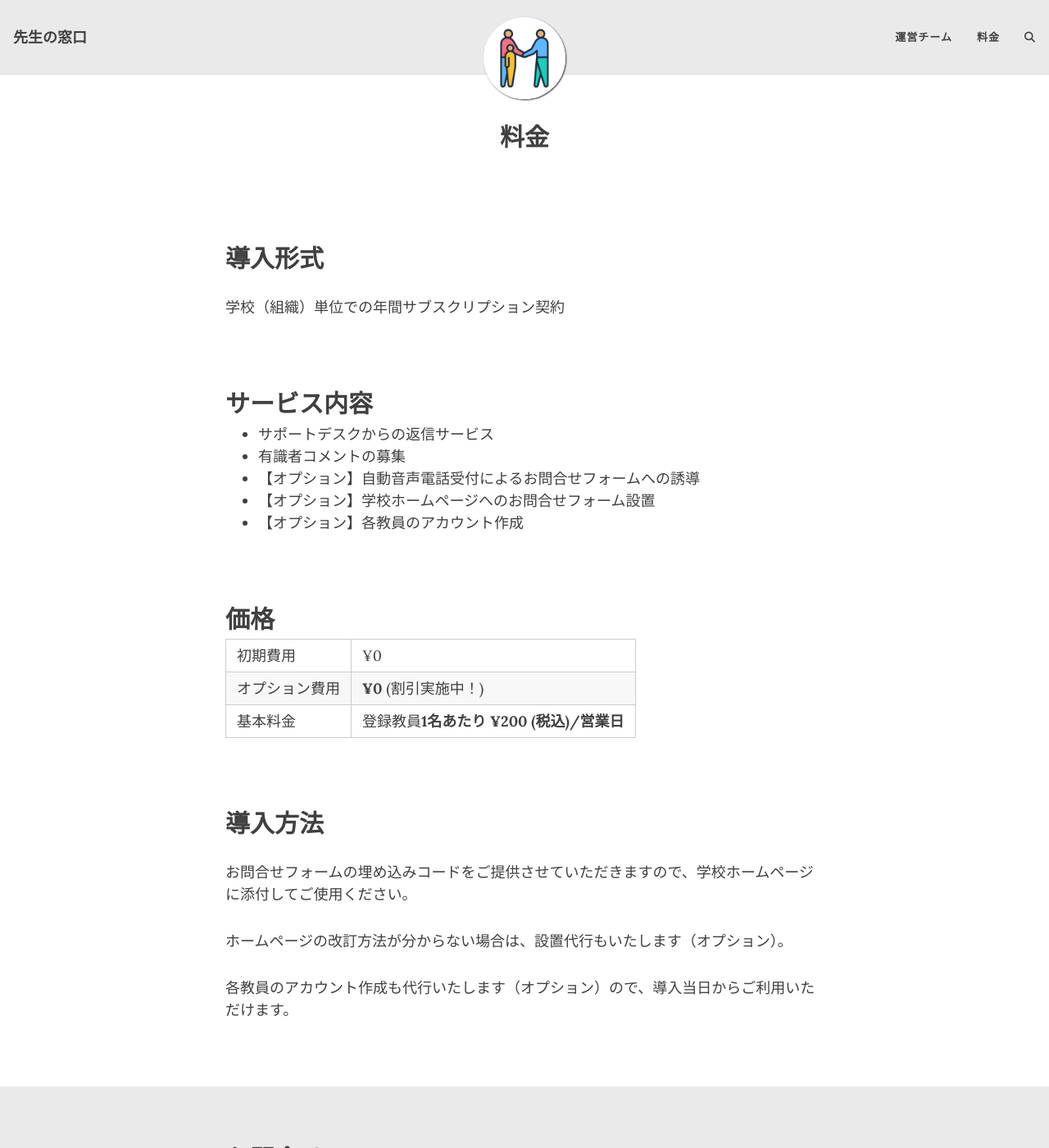
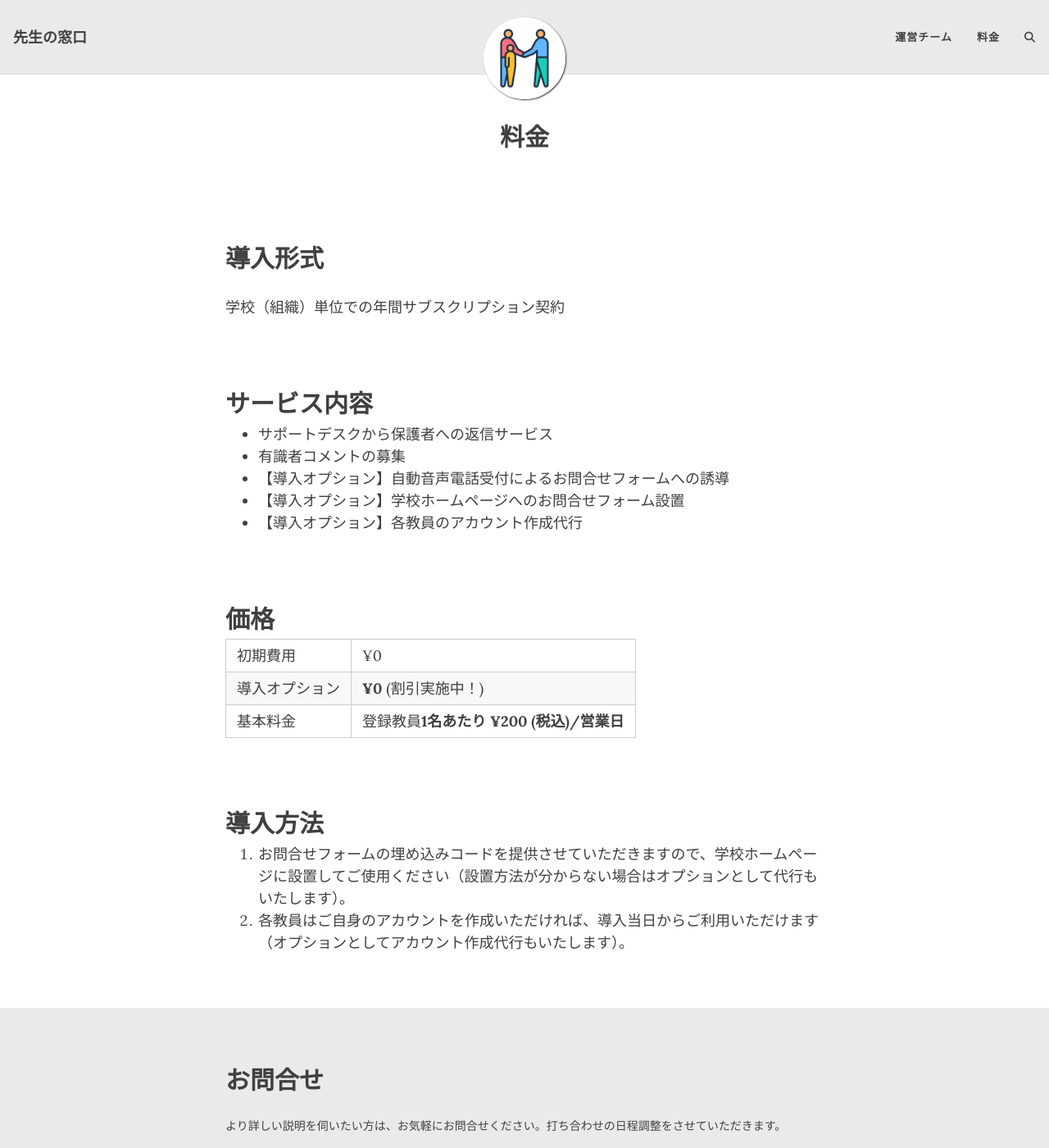
Before and after one commit to Sensei-Madoguchi/Sensei-Madoguchi.github.io, a Jekyll site: the page built from pricing.md, in a window 1280 px wide and 1400 px high. Shown: the whole window at 82% size. Built offline with Jekyll 4.4.1, drawn with Linux system fonts in a browser that asks for light colours; comment, search, counter and statistics services are not loaded.

Commit message:
Update routing

```diff
--- a/pricing.md
+++ b/pricing.md
@@ -12,25 +12,22 @@ subtitle:
 
 ## サービス内容
 
-- サポートデスクからの返信サービス
+- サポートデスクから保護者への返信サービス
 - 有識者コメントの募集
-- 【オプション】自動音声電話受付によるお問合せフォームへの誘導
-- 【オプション】学校ホームページへのお問合せフォーム設置
-- 【オプション】各教員のアカウント作成
+- 【導入オプション】自動音声電話受付によるお問合せフォームへの誘導
+- 【導入オプション】学校ホームページへのお問合せフォーム設置
+- 【導入オプション】各教員のアカウント作成代行
 
 
 
 ## 価格
 
 | 初期費用 | ¥0 |
-| オプション費用 | **¥0** (割引実施中！) |
+| 導入オプション | **¥0** (割引実施中！) |
 | 基本料金 | 登録教員**1名あたり ¥200 (税込)/営業日** |
 
 
 
 ## 導入方法
-お問合せフォームの埋め込みコードをご提供させていただきますので、学校ホームページに添付してご使用ください。
-
-ホームページの改訂方法が分からない場合は、設置代行もいたします（オプション）。
-
-各教員のアカウント作成も代行いたします（オプション）ので、導入当日からご利用いただけます。
+1. お問合せフォームの埋め込みコードを提供させていただきますので、学校ホームページに設置してご使用ください（設置方法が分からない場合はオプションとして代行もいたします）。
+2. 各教員はご自身のアカウントを作成いただければ、導入当日からご利用いただけます（オプションとしてアカウント作成代行もいたします）。
```
Also changed, not shown: _posts/2020-02-26-flake-it-till-you-make-it.md (deleted, +0 -29 lines), _posts/2024-11-05-teacher-support.md (added, +30 -0 lines), _posts/2024-11-06-support-desk.md (renamed from _posts/2020-02-28-sample-markdown.md, +1 -1 lines).
